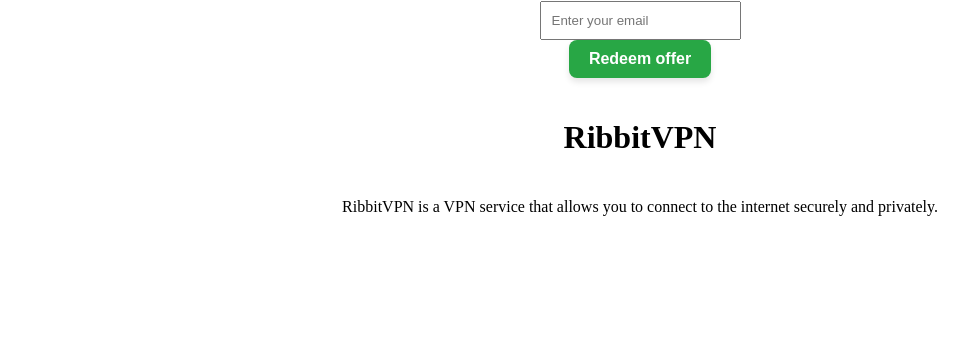
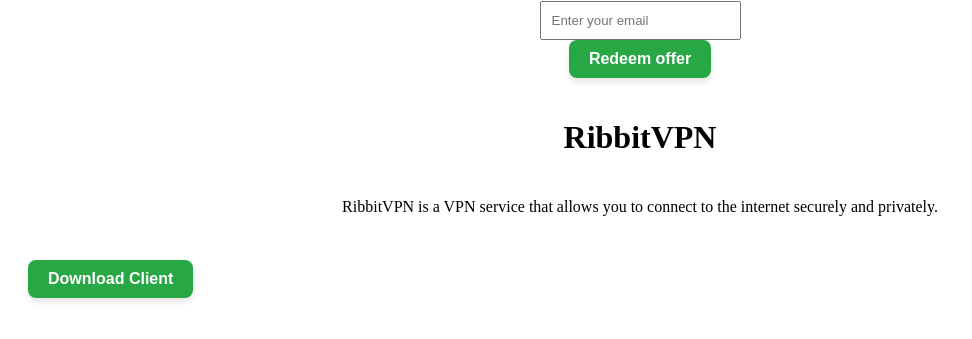
Before and after one commit to RibbitVPN/ribbitvpn.github.io, a plain HTML site: page index.html in a window 1280 px wide. Shown: the part 461-800 px from the top of the page, without its empty margins (0-972 px from the left). Drawn offline with Linux system fonts and the light colour scheme.

Commit message:
Ribbit Client Download

```diff
--- a/index.html
+++ b/index.html
@@ -17,5 +17,7 @@
     </center>
     <h1>RibbitVPN</h1>
     <p>RibbitVPN is a VPN service that allows you to connect to the internet securely and privately.</p>
+    <br>
+    <button type="button">Download Client</button>
 </body>
 </html>
```
